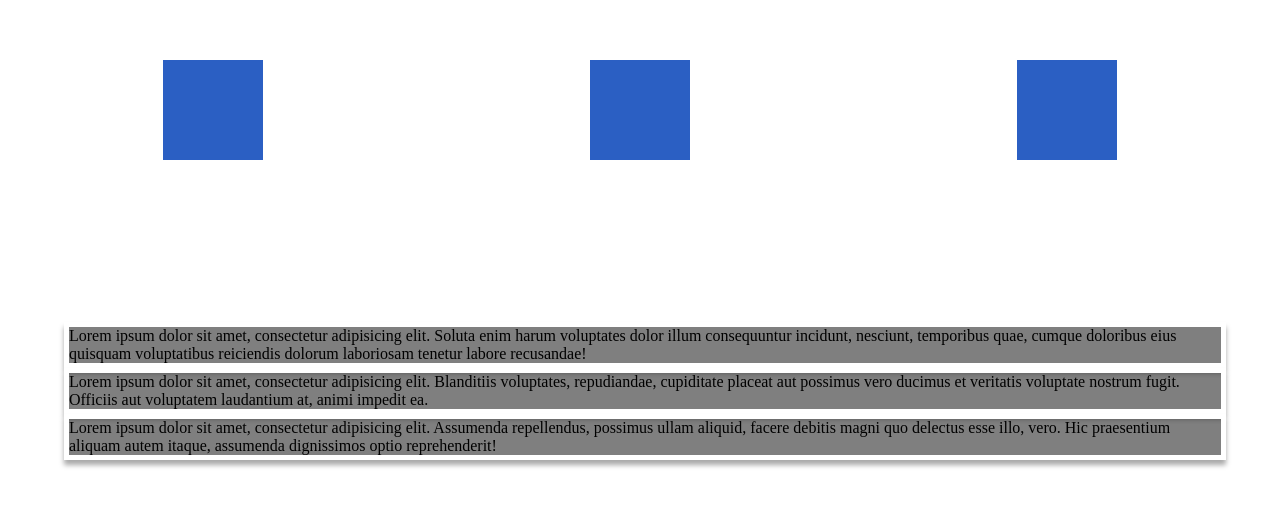
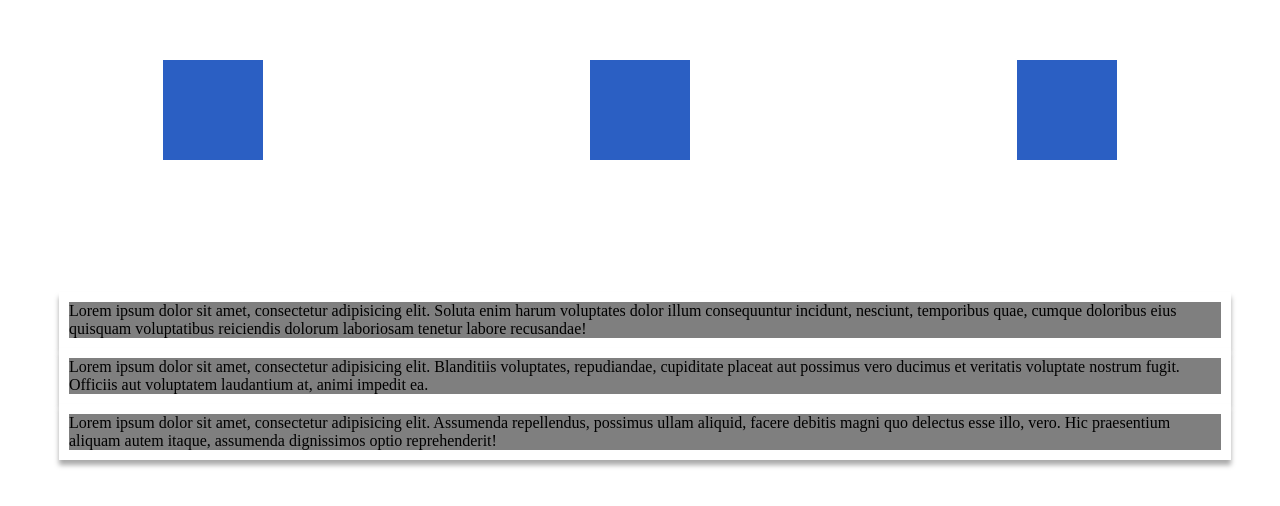
Before and after one commit to YerkoDeZutter/TEST-priject, a plain HTML site: page index.html in a window 1280 px wide. Shown: the part 290-796 px from the top of the page. Drawn offline with Linux system fonts and the light colour scheme.

Commit message:
bigger border + perfect center

```diff
--- a/css/style.css
+++ b/css/style.css
@@ -35,11 +35,12 @@
   width: 90%;
   bottom: 50px;
   left: 5%;
+  margin-left: -5px;
 }
 
 .answer{
   width: 100%;
-  border: solid 5px white;
+  border: solid 10px white;
   background-color: rgba(0, 0, 0, .5);
   box-shadow: 0 5px 5px darkgray;
 }
```
